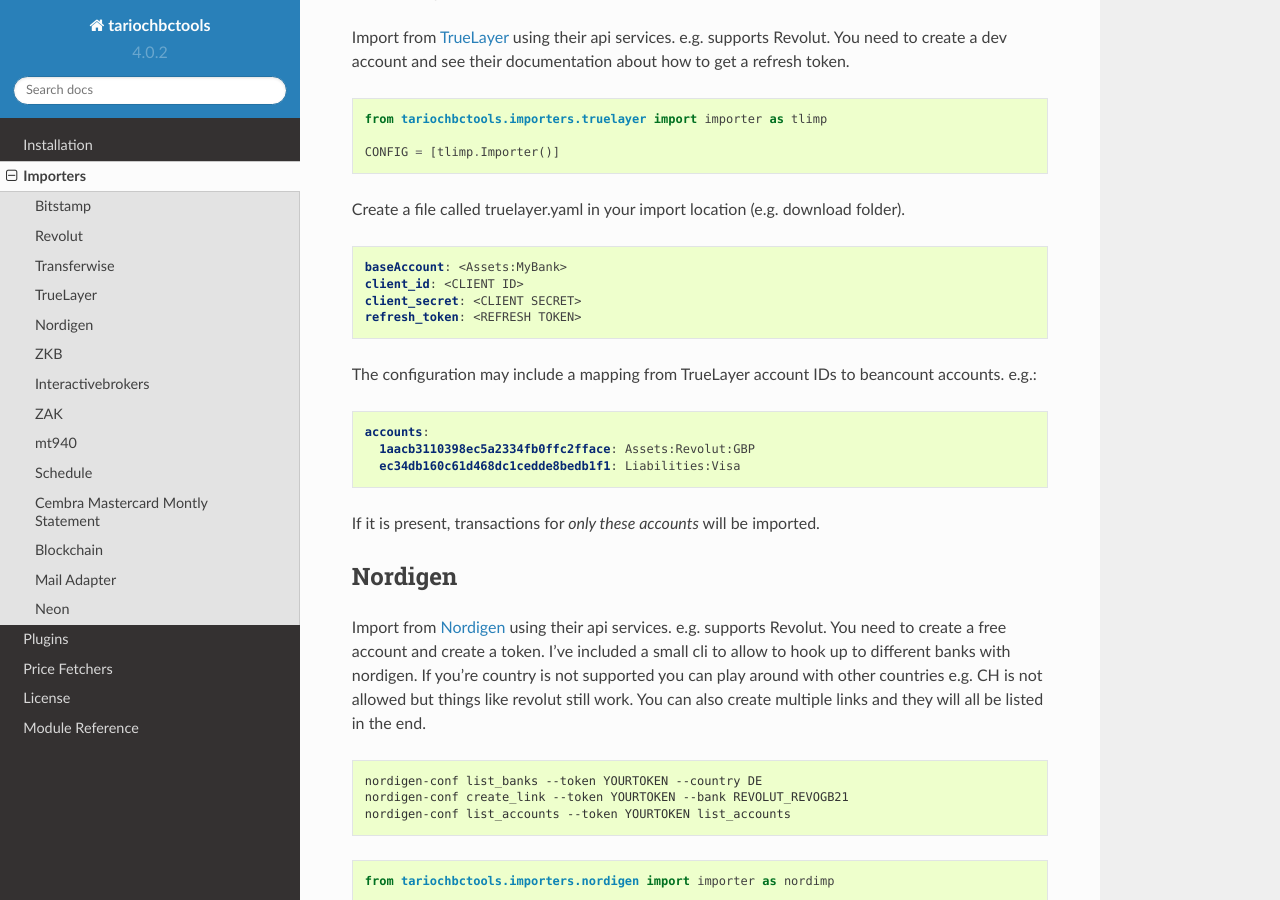
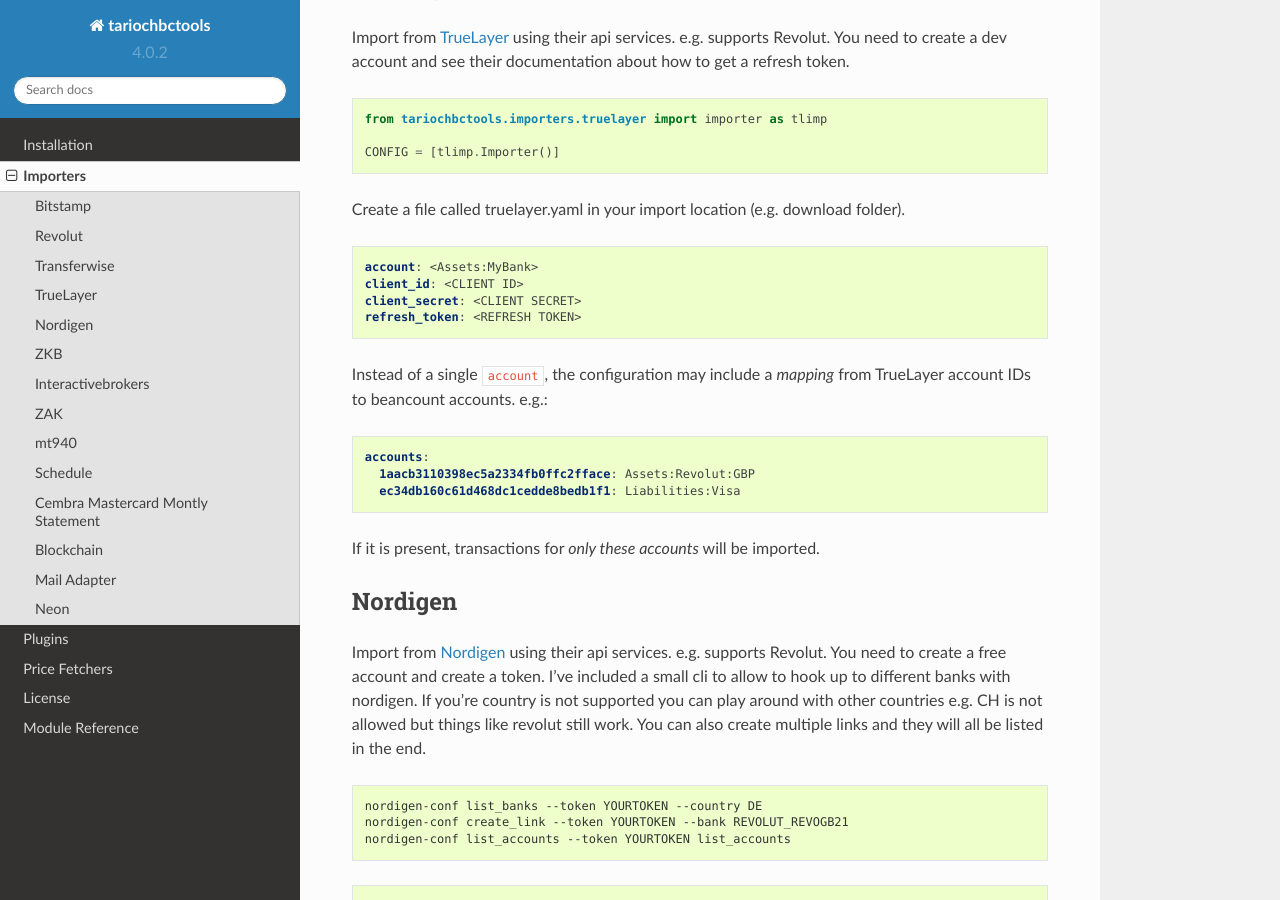
Before and after one commit to tarioch/beancounttools, a Sphinx documentation site: the page built from docs/importers.rst, in a window 1280 px wide and 900 px high, scrolled down 1249 px. Built offline with Sphinx 7.4.7 and the Read the Docs theme 2.0.0, drawn with Linux system fonts in a browser that asks for light colours.

Commit message:
BREAKING CHANGE: truelayer: replace baseAccount with account
This removes config entry `baseAccount` - which no longer functions as
a base account - and replaces it with `account`.

At least one of `account` or `accounts` must be present.

```diff
--- a/docs/importers.rst
+++ b/docs/importers.rst
@@ -78,13 +78,13 @@
 
 .. code-block:: yaml
 
-  baseAccount: <Assets:MyBank>
+  account: <Assets:MyBank>
   client_id: <CLIENT ID>
   client_secret: <CLIENT SECRET>
   refresh_token: <REFRESH TOKEN>
 
-The configuration may include a mapping from TrueLayer account IDs to beancount
-accounts. e.g.:
+Instead of a single ``account``, the configuration may include a *mapping* from
+TrueLayer account IDs to beancount accounts. e.g.:
 
 .. code-block:: yaml
 
```
Also changed, not shown: 2 other files.
